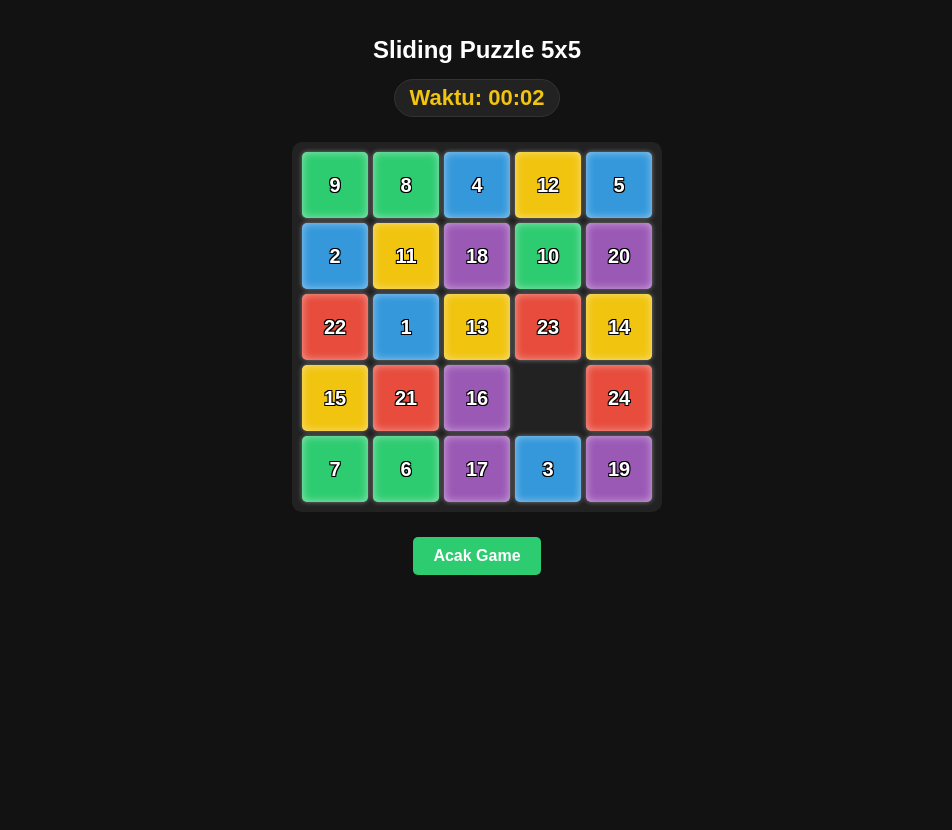
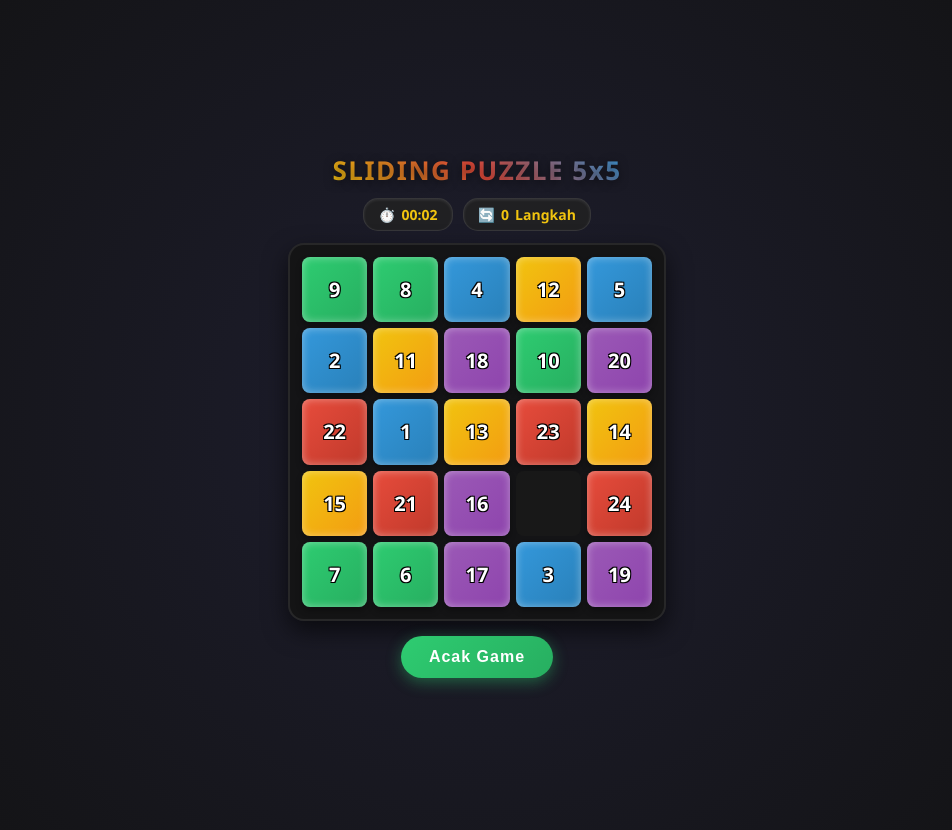
Before and after one commit to kedung8-jpg/Puzzle, a plain HTML site: page index.html in a window 1280 px wide. Both pictures are taken after a click on the button "Acak Game". Shown: the whole page, without its empty margins (163-1115 px from the left). Before the commit the page ends 800 px from the top, so only its background shows below. Drawn offline with Linux system fonts and the light colour scheme.

Commit message:
Update index.html

```diff
--- a/index.html
+++ b/index.html
@@ -3,12 +3,69 @@
 <head>
     <meta charset="UTF-8">
     <meta name="viewport" content="width=device-width, initial-scale=1.0">
-    <title>Sliding Puzzle 5x5 + Timer + Suara</title>
+    <title>Sliding Puzzle 5x5 Pro</title>
     <style>
-        body { font-family: sans-serif; background: #121212; color: #fff; text-align: center; margin: 0; padding: 20px; }
-        h1 { margin-bottom: 5px; font-size: 24px; }
-        #timer-box { font-size: 22px; font-weight: bold; margin: 10px 0; color: #f1c40f; background: #222; display: inline-block; padding: 5px 15px; border-radius: 20px; border: 1px solid #333; }
-        #puzzle { display: grid; grid-template-columns: repeat(5, 1fr); gap: 5px; max-width: 350px; margin: 15px auto; background: #222; padding: 10px; border-radius: 10px; }
+        body {
+            font-family: 'Segoe UI', Tahoma, Geneva, Verdana, sans-serif;
+            background: radial-gradient(circle at center, #1e1e2f 0%, #121212 100%);
+            color: #fff;
+            text-align: center;
+            margin: 0;
+            padding: 15px;
+            min-height: 100vh;
+            display: flex;
+            flex-direction: column;
+            align-items: center;
+            justify-content: center;
+        }
+
+        /* Desain Judul ala Game Modern */
+        h1 {
+            margin: 0 0 10px 0;
+            font-size: 26px;
+            font-weight: 800;
+            letter-spacing: 1.5px;
+            background: linear-gradient(45deg, #f1c40f, #e74c3c, #3498db);
+            -webkit-background-clip: text;
+            -webkit-text-fill-color: transparent;
+            text-shadow: 0 2px 10px rgba(0,0,0,0.5);
+        }
+
+        /* Panel Statistik (Timer & Langkah) */
+        .stats-container {
+            display: flex;
+            gap: 10px;
+            justify-content: center;
+            margin-bottom: 12px;
+        }
+
+        .stat-box {
+            font-size: 14px;
+            font-weight: bold;
+            color: #f1c40f;
+            background: rgba(34, 34, 34, 0.8);
+            padding: 6px 14px;
+            border-radius: 15px;
+            border: 1px solid rgba(255, 255, 255, 0.1);
+            box-shadow: inset 0 1px 3px rgba(255,255,255,0.1);
+            display: flex;
+            align-items: center;
+            gap: 6px;
+        }
+
+        #puzzle {
+            display: grid;
+            grid-template-columns: repeat(5, 1fr);
+            gap: 6px;
+            max-width: 350px;
+            width: 100%;
+            margin: 0 auto 15px auto;
+            background: rgba(20, 20, 20, 0.9);
+            padding: 12px;
+            border-radius: 16px;
+            border: 2px solid rgba(255, 255, 255, 0.08);
+            box-shadow: 0 10px 25px rgba(0,0,0,0.6);
+        }
 
         .tile {
             aspect-ratio: 1;
@@ -18,35 +75,111 @@
             justify-content: center;
             font-size: 20px;
             font-weight: bold;
-            border-radius: 5px;
+            border-radius: 8px;
             cursor: pointer;
             user-select: none;
             box-shadow:
-                inset 0px 0px 8px rgba(255, 255, 255, 0.5),
-                0px 0px 5px rgba(255, 255, 255, 0.4);
+                inset 0px 0px 8px rgba(255, 255, 255, 0.4),
+                0px 4px 6px rgba(0, 0, 0, 0.3);
             text-shadow: -1px -1px 0 #000, 1px -1px 0 #000, -1px 1px 0 #000, 1px 1px 0 #000;
+            transition: transform 0.1s ease, filter 0.1s ease;
         }
 
-        .color-blue { background: #3498db; }
-        .color-green { background: #2ecc71; }
-        .color-yellow { background: #f1c40f; }
-        .color-purple { background: #9b59b6; }
-        .color-red { background: #e74c3c; }
+        .tile:active {
+            transform: scale(0.95);
+        }
+
+        .color-blue { background: linear-gradient(135deg, #3498db, #2980b9); }
+        .color-green { background: linear-gradient(135deg, #2ecc71, #27ae60); }
+        .color-yellow { background: linear-gradient(135deg, #f1c40f, #f39c12); }
+        .color-purple { background: linear-gradient(135deg, #9b59b6, #8e44ad); }
+        .color-red { background: linear-gradient(135deg, #e74c3c, #c0392b); }
 
         .tile.empty {
-            background: #222;
+            background: #181818;
             cursor: default;
             box-shadow: none;
         }
-        button { padding: 10px 20px; font-size: 16px; border: none; background: #2ecc71; color: white; border-radius: 5px; cursor: pointer; font-weight: bold; margin-top: 10px;}
+
+        /* Desain Tombol Modern ala Arcade */
+        button {
+            padding: 12px 28px;
+            font-size: 16px;
+            border: none;
+            background: linear-gradient(135deg, #2ecc71, #27ae60);
+            color: white;
+            border-radius: 30px;
+            cursor: pointer;
+            font-weight: bold;
+            letter-spacing: 1px;
+            box-shadow: 0 4px 15px rgba(46, 204, 113, 0.4);
+            transition: all 0.2s ease;
+        }
+
+        button:active {
+            transform: scale(0.95);
+            box-shadow: 0 2px 8px rgba(46, 204, 113, 0.4);
+        }
+
+        /* Pop-up Modal Kemenangan */
+        #win-modal {
+            display: none;
+            position: fixed;
+            top: 0; left: 0; width: 100%; height: 100%;
+            background: rgba(0,0,0,0.85);
+            backdrop-filter: blur(5px);
+            z-index: 100;
+            flex-direction: column;
+            align-items: center;
+            justify-content: center;
+        }
+
+        .modal-content {
+            background: #1e1e2f;
+            padding: 25px 30px;
+            border-radius: 20px;
+            border: 2px solid #f1c40f;
+            max-width: 280px;
+            width: 85%;
+            box-shadow: 0 10px 30px rgba(0,0,0,0.8);
+            animation: popUp 0.3s ease;
+        }
+
+        @keyframes popUp {
+            0% { transform: scale(0.7); opacity: 0; }
+            100% { transform: scale(1); opacity: 1; }
+        }
+
+        .modal-content h2 { margin-top: 0; color: #f1c40f; font-size: 24px; }
+        .modal-content p { margin: 8px 0; font-size: 15px; color: #ddd; }
+        .highlight-score { color: #2ecc71; font-size: 20px; font-weight: bold; }
     </style>
 </head>
 <body>
 
-    <h1>Sliding Puzzle 5x5</h1>
-    <div id="timer-box">Waktu: <span id="timer">00:00</span></div>
+    <div>
+        <h1>SLIDING PUZZLE 5x5</h1>
+        <div class="stats-container">
+            <div class="stat-box">⏱️ <span id="timer">00:00</span></div>
+            <div class="stat-box">🔄 <span id="moves">0</span> Langkah</div>
+        </div>
+    </div>
+
     <div id="puzzle"></div>
     <button onclick="shuffle()">Acak Game</button>
+
+    <!-- Modal Kemenangan -->
+    <div id="win-modal">
+        <div class="modal-content">
+            <h2>🎉 SELAMAT!</h2>
+            <p>Waktu: <span id="final-time" style="color:#f1c40f; font-weight:bold;">00:00</span></p>
+            <p>Total Langkah: <span id="final-moves" style="font-weight:bold;">0</span></p>
+            <p>Skor Anda:</p>
+            <div class="highlight-score" id="final-score">0 Poin</div>
+            <br>
+            <button onclick="shuffle(); closeModal();">Main Lagi</button>
+        </div>
+    </div>
 
     <script>
         const size = 5;
@@ -56,19 +189,15 @@
         let startTime;
         let timerInterval;
         let gameActive = false;
+        let moveCount = 0;
 
-        // Menggunakan Web Audio API yang disempurnakan agar tidak ada suara yang terlewat
         const AudioContext = window.AudioContext || window.webkitAudioContext;
         let audioCtx = null;
 
         function playClick() {
             try {
-                if (!audioCtx) {
-                    audioCtx = new AudioContext();
-                }
-                if (audioCtx.state === 'suspended') {
-                    audioCtx.resume();
-                }
+                if (!audioCtx) audioCtx = new AudioContext();
+                if (audioCtx.state === 'suspended') audioCtx.resume();
 
                 const oscillator = audioCtx.createOscillator();
                 const gainNode = audioCtx.createGain();
@@ -85,9 +214,7 @@
 
                 oscillator.start();
                 oscillator.stop(audioCtx.currentTime + 0.04);
-            } catch (e) {
-                console.log("Audio error:", e);
-            }
+            } catch (e) {}
         }
 
         function getColorClass(num) {
@@ -115,8 +242,11 @@
             const emptyIndex = tiles.indexOf("");
             const row = Math.floor(index / size), col = index % size;
             const eRow = Math.floor(emptyIndex / size), eCol = emptyIndex % size;
+
             if (Math.abs(row - eRow) + Math.abs(col - eCol) === 1) {
                 [tiles[index], tiles[emptyIndex]] = [tiles[emptyIndex], tiles[index]];
+                moveCount++;
+                document.getElementById("moves").innerText = moveCount;
                 playClick();
                 render();
                 setTimeout(checkWin, 100);
@@ -135,12 +265,10 @@
             }, 1000);
         }
 
-        // SISTEM ACAK BARU: Mensimulasikan langkah geser (Valid & Pasti Bisa Diselesaikan)
         function shuffle() {
             playClick();
             tiles = Array.from({length: size * size - 1}, (_, i) => i + 1).concat("");
 
-            // Mengacak dengan cara menggeser kotak kosong sebanyak 350 langkah secara acak
             for (let i = 0; i < 350; i++) {
                 const emptyIndex = tiles.indexOf("");
                 const row = Math.floor(emptyIndex / size), col = emptyIndex % size;
@@ -154,6 +282,8 @@
                 [tiles[emptyIndex], tiles[randomMove]] = [tiles[randomMove], tiles[emptyIndex]];
             }
 
+            moveCount = 0;
+            document.getElementById("moves").innerText = moveCount;
             render();
             gameActive = true;
             startTimer();
@@ -164,8 +294,23 @@
             if (win && tiles[tiles.length - 1] === "") {
                 clearInterval(timerInterval);
                 gameActive = false;
-                alert("Selamat! Anda Menang! Waktu: " + document.getElementById("timer").innerText);
+
+                // Hitung Skor (Dasar: 100.000 dikurangi penalti waktu dan langkah)
+                const elapsedTime = Date.now() - startTime;
+                const timeSec = Math.floor(elapsedTime / 1000);
+                let score = 100000 - (timeSec * 50) - (moveCount * 20);
+                if (score < 1000) score = 1000; // Skor minimal
+
+                // Tampilkan ke Modal
+                document.getElementById("final-time").innerText = document.getElementById("timer").innerText;
+                document.getElementById("final-moves").innerText = moveCount;
+                document.getElementById("final-score").innerText = score.toLocaleString() + " Poin";
+                document.getElementById("win-modal").style.display = "flex";
             }
+        }
+
+        function closeModal() {
+            document.getElementById("win-modal").style.display = "none";
         }
 
         render();
```
